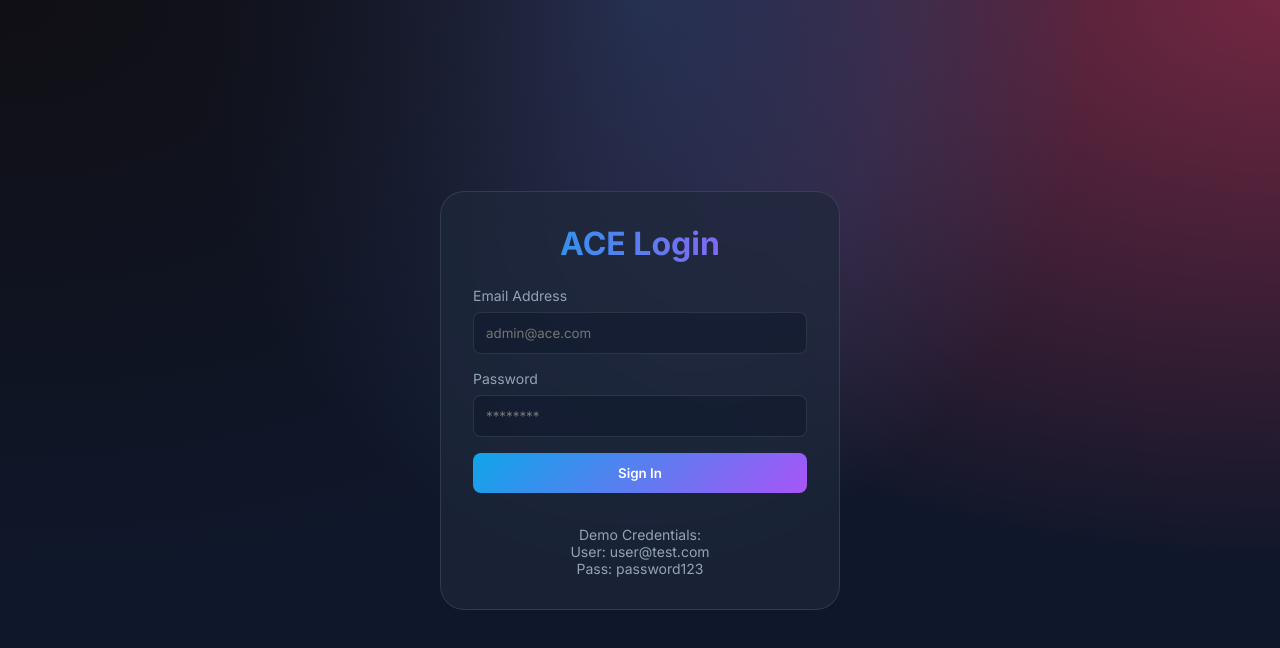
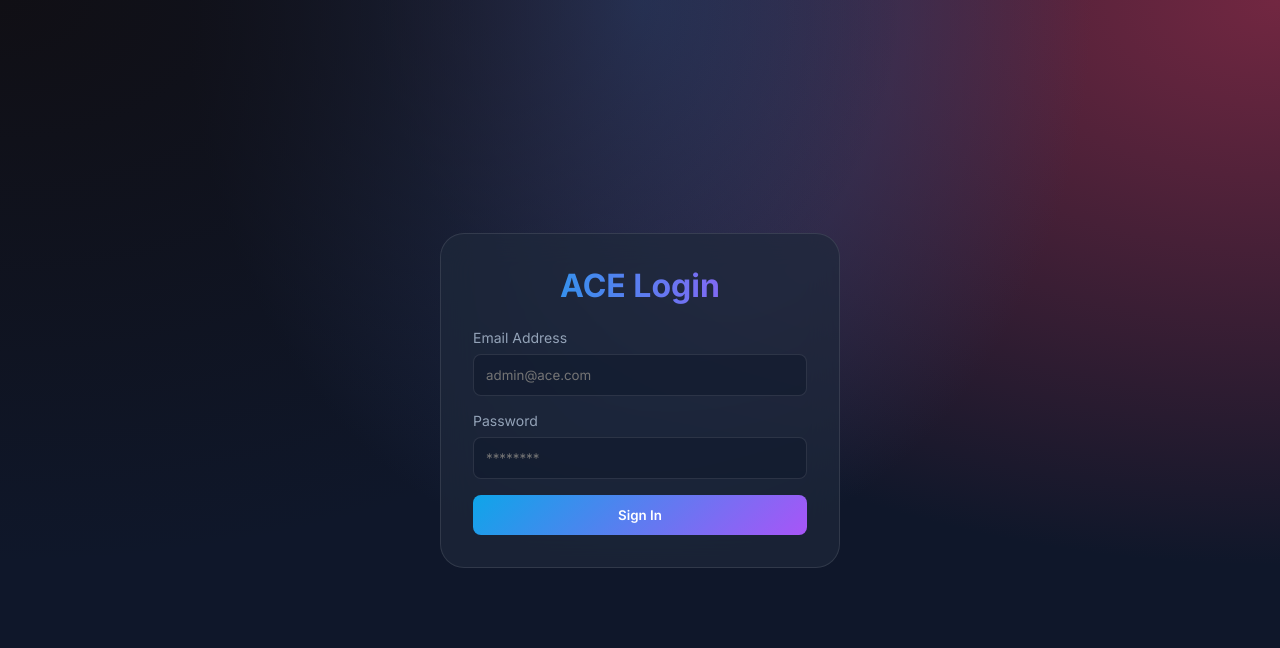
Before and after one commit to sudhirSNKM/lms_demo, a plain HTML site: page frontend/index.html in a window 1280 px wide. Drawn offline with Linux system fonts and the light colour scheme.

Commit message:
Remove demo credentials from login page

```diff
--- a/frontend/index.html
+++ b/frontend/index.html
@@ -1,5 +1,6 @@
 <!DOCTYPE html>
 <html lang="en">
+
 <head>
     <meta charset="UTF-8">
     <meta name="viewport" content="width=device-width, initial-scale=1.0">
@@ -7,6 +8,7 @@
     <link rel="stylesheet" href="css/style.css">
     <link href="https://fonts.googleapis.com/css2?family=Inter:wght@400;500;600;700;800&display=swap" rel="stylesheet">
 </head>
+
 <body>
     <div class="auth-container">
         <div class="glass-card auth-box">
@@ -21,15 +23,10 @@
                     <input type="password" id="password" class="form-input" placeholder="********" required>
                 </div>
                 <button type="submit" class="btn">Sign In</button>
-                <div style="margin-top: 1rem; font-size: 0.875rem; color: #94a3b8;">
-                    <br>
-                    <p>Demo Credentials:</p>
-                    <p>User: user@test.com</p>
-                    <p>Pass: password123</p>
-                </div>
             </form>
         </div>
     </div>
     <script src="js/auth.js"></script>
 </body>
+
 </html>
```
